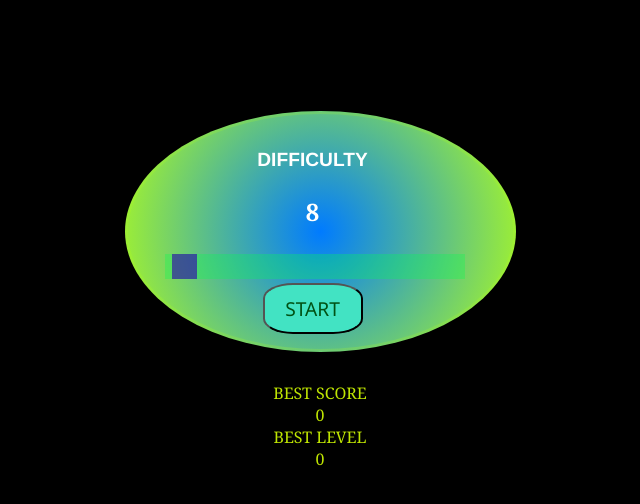
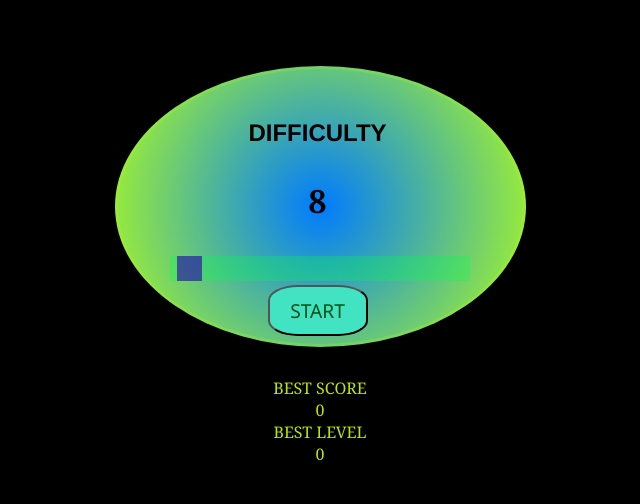
Before and after one commit to Blinter/MemoryGame, a plain HTML site: page index.html in a window 1280 px wide. Shown: the whole page, without its empty margins (320-960 px from the left). Drawn offline with Linux system fonts and the light colour scheme.

Commit message:
update class names, improve user readability

```diff
--- a/styles.css
+++ b/styles.css
@@ -4,7 +4,7 @@ body {
 
 .labeldifficultyrequest {
   font-family: 'Franklin Gothic Medium', 'Arial Narrow', Arial, sans-serif;
-  font-size: larger;
+  font-size: x-large;
   font-weight: bolder;
 }
 
@@ -27,7 +27,7 @@ body>footer>div>p>span {
 
 .difficultylevel {
   font-family: Cambria, Cochin, Georgia, Times, 'Times New Roman', serif;
-  font-size: x-large;
+  font-size: xx-large;
   font-weight: bolder;
 }
 
@@ -35,14 +35,13 @@ body>footer>div>p>span {
   display: flexbox;
   width: 300px;
   height: 150px;
-  padding: 35px 50px 50px 35px;
+  padding: 50px 55px 75px 50px;
   align-items: center;
   text-align: center;
-  color: white;
+  color: rgb(0, 0, 0);
   border-color: #b2fe1a34;
   border-style: solid;
   margin: auto;
-  margin-top: 5%;
   border-radius: 100%;
   background: radial-gradient(circle at 50% 50%, #007bff, #b2fe1a);
   perspective: 500px;
@@ -95,14 +94,14 @@ body>footer>div>p>span {
 }
 
 .currentscore {
-  color: rgb(34, 26, 179);
-  font-size: medium;
-  text-align: center;
+  color: rgb(0, 0, 0);
+  font-size: large;
+  text-align: left;
   margin: auto;
-  width: 33.3%;
+  width: 23%;
 }
 
-.aligncenter {
+.currentdifficulty {
   text-align: center;
   font-size: x-large;
   margin: auto;
@@ -111,23 +110,23 @@ body>footer>div>p>span {
 }
 
 .bestscore {
-  color: rgb(243, 0, 174);
-  font-size: medium;
-  text-align: center;
+  color: rgb(189, 0, 135);
+  font-size: large;
+  text-align: right;
+  width: 30%;
   margin: auto;
-  width: 33.3%;
 }
 
 .currentGameStatistics {
   display: flex;
-  background-color: rgb(157, 255, 170);
+  background-color: rgb(64, 255, 226);
   font-family: Verdana, Geneva, Tahoma, sans-serif;
   font-size: medium;
   border-radius: 15%;
   border-color: white;
   border-style: ridge;
   border-width: 1px;
-  width: 280px;
+  width: 340px;
   margin: auto;
 }
 
@@ -236,23 +235,28 @@ footer {
   font-size: smaller;
 }
 
+.currentGameWonMsg {
+  font-size: 35px;
+}
+
 .currentGameWon {
   position: absolute;
-  display: flex;
-  background-color: rgb(0, 255, 242);
-  font-family: Verdana, Geneva, Tahoma, sans-serif;
-  font-size: medium;
-  border-radius: 100%;
-  border-color: white;
+  display: grid;
+  background-color: rgb(255, 255, 255);
+  font-family: Cambria, Cochin, Georgia, Times, 'Times New Roman', serif;
+  font-size: 25px;
+  border-radius: 20%;
+  border-color: rgb(255, 255, 255);
   border-style: ridge;
-  border-width: 1px;
-  width: 50%;
-  height: 50%;
+  border-width: 80px;
+  vertical-align: middle;
+  width: 25%;
+  height: 20%;
+  left: 30%;
+  top: 5%;
+  margin: auto;
   align-items: center;
   text-align: center;
-  left: 25%;
-  top: 10%;
-  margin: auto;
 }
 
 #deleteme {
@@ -285,11 +289,11 @@ footer {
   z-index: 3;
 }
 
-.aligncenter2 {
+.youwonmessage {
   text-align: center;
-  font-size: x-large;
+  font-size: large;
   margin: auto;
-  color: rgb(55, 55, 55);
+  color: rgb(0, 0, 0);
 }
 
 .mainMenu {
```
